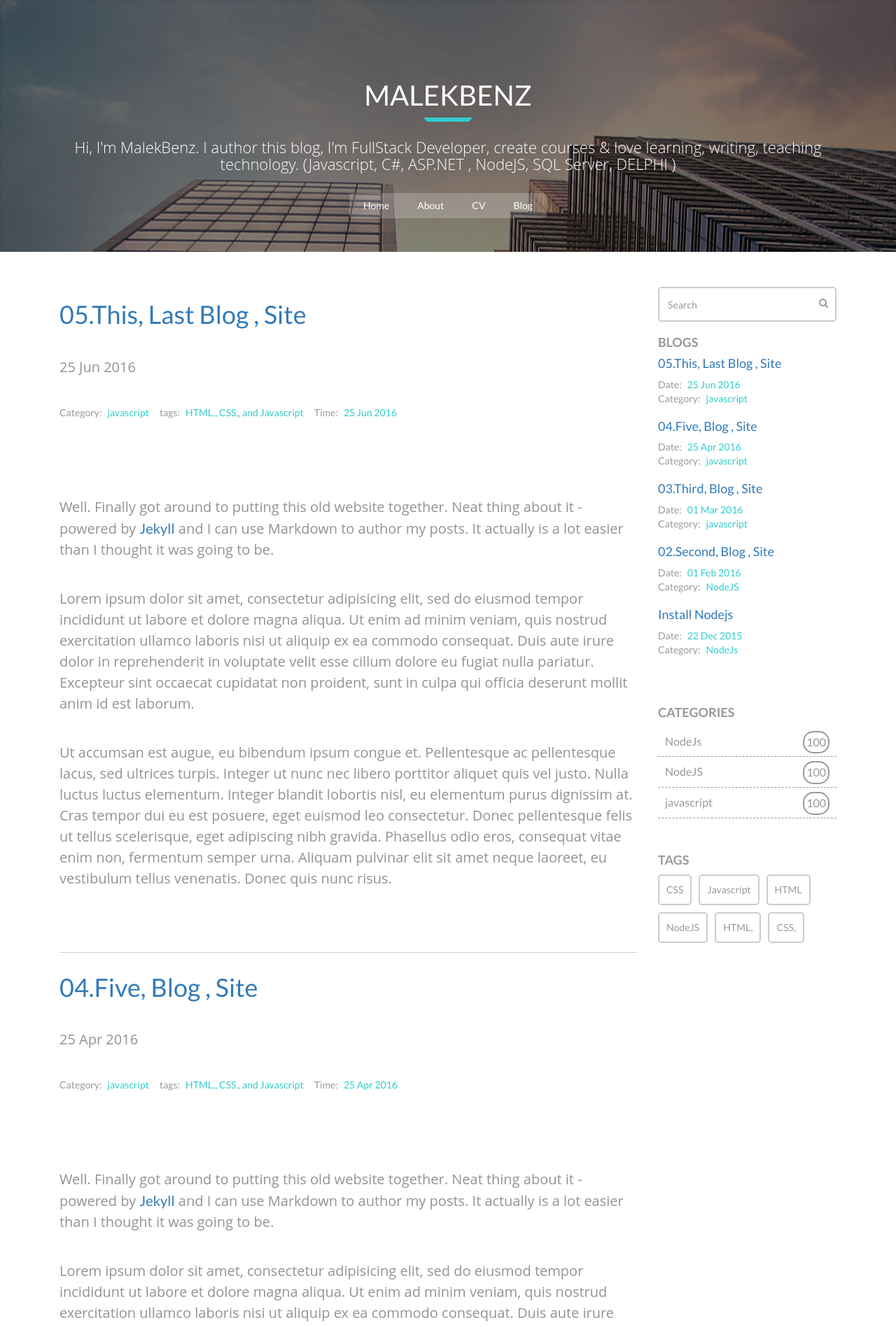
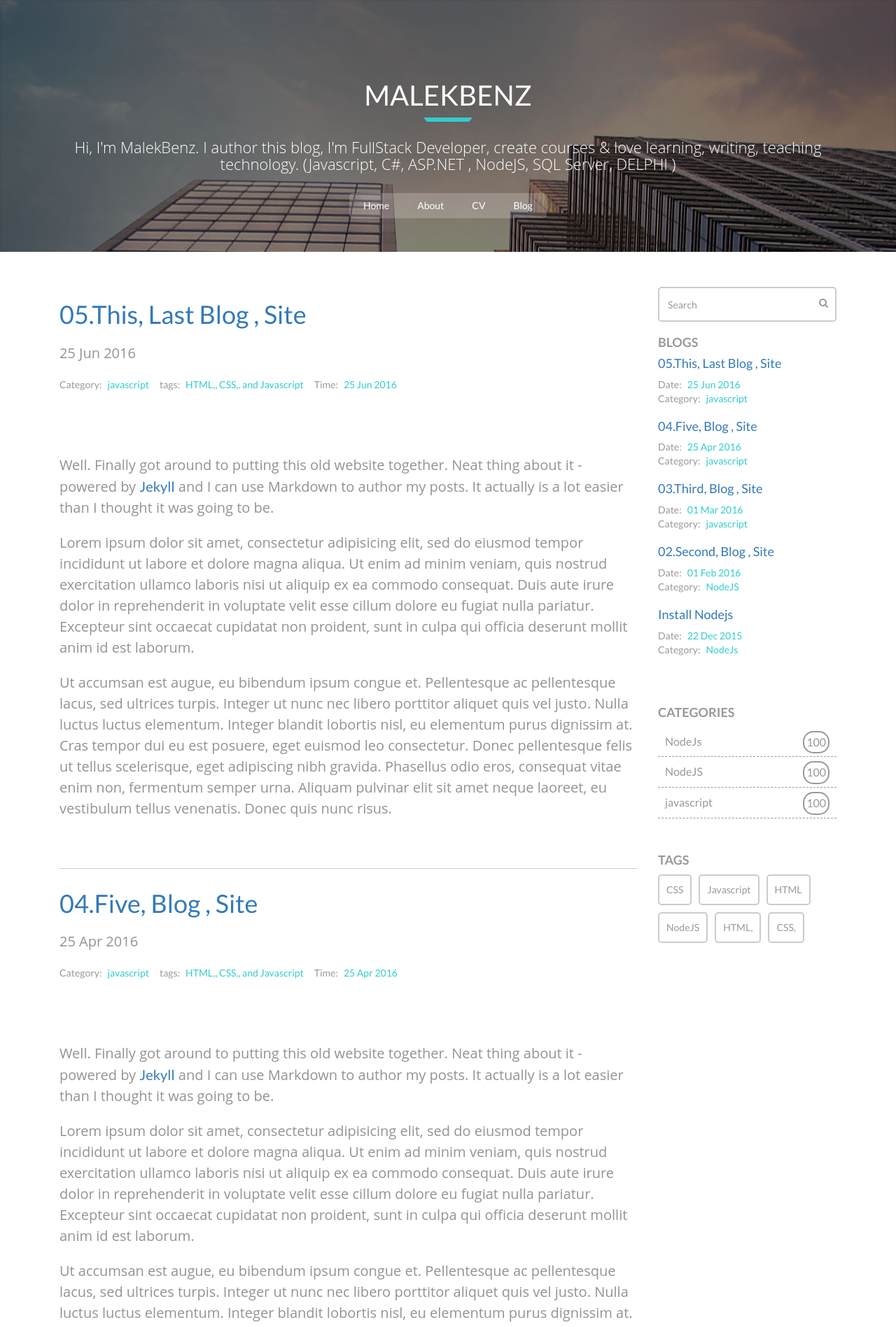
Before and after one commit to malekbenz/malekbenz, a Jekyll site: the page built from index.html, in a window 1280 px wide. Shown: the top 1897 px of the page at 70% size. Built offline with Jekyll 4.4.1, drawn with Linux system fonts in a browser that asks for light colours; nearby versions of some CDN libraries; library files that are not in the unit come from our copies; the list of posts is cut into pages by our own code.

Commit message:
css section post

```diff
--- a/css/style.css
+++ b/css/style.css
@@ -1028,8 +1028,8 @@ ul.inner-link li a {
 .section-post p {
     font: 400 20px/1.5 'Source Sans Pro',Open Sans,Roboto,'San Francisco',Helvetica,Arial,sans-serif;
     display: block;
-    -webkit-margin-before: 2em;
-    -webkit-margin-after: 2em;
+    -webkit-margin-before: 1em;
+    -webkit-margin-after: 1em;
     -webkit-margin-start: 0px;
     -webkit-margin-end: 0px;
 }
```
